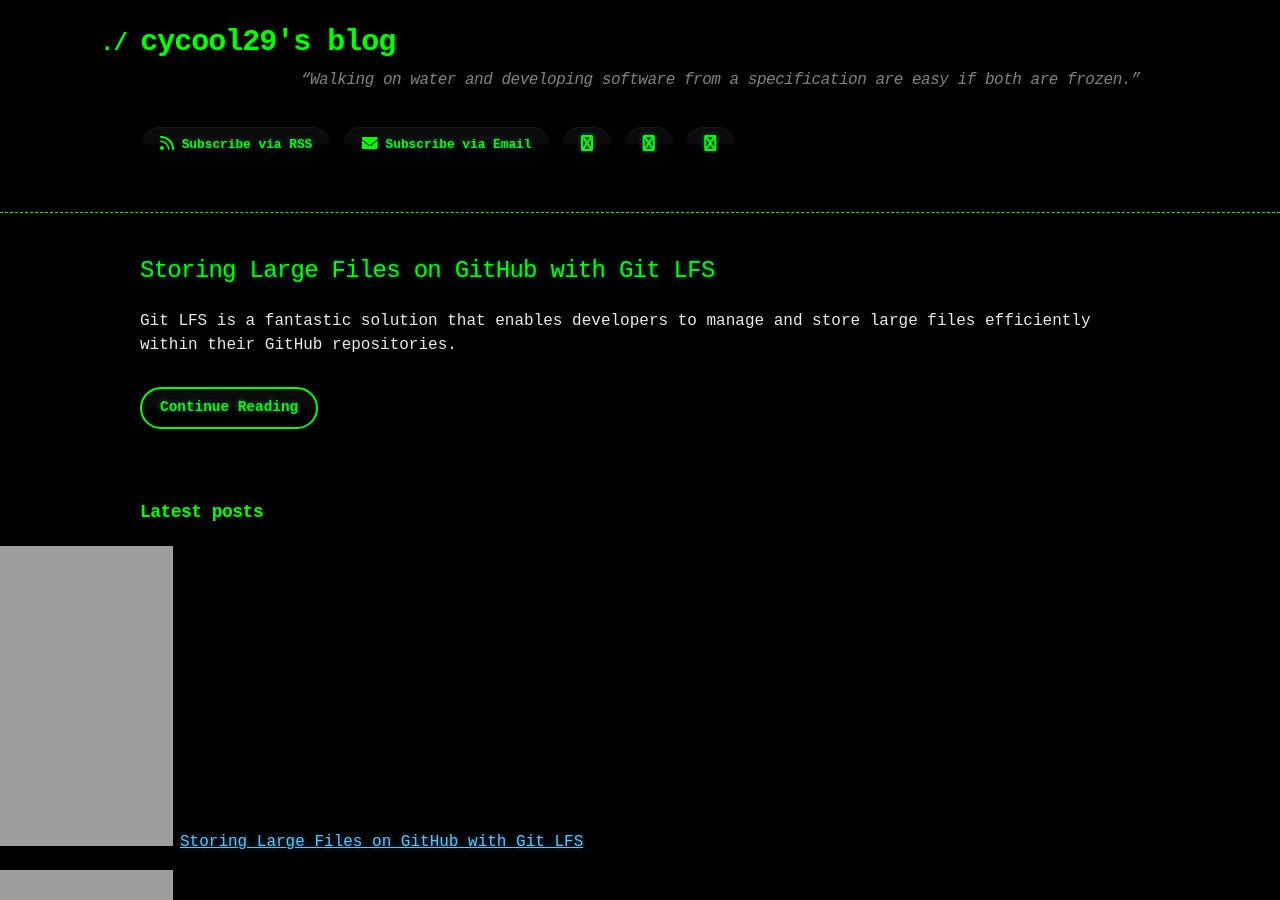
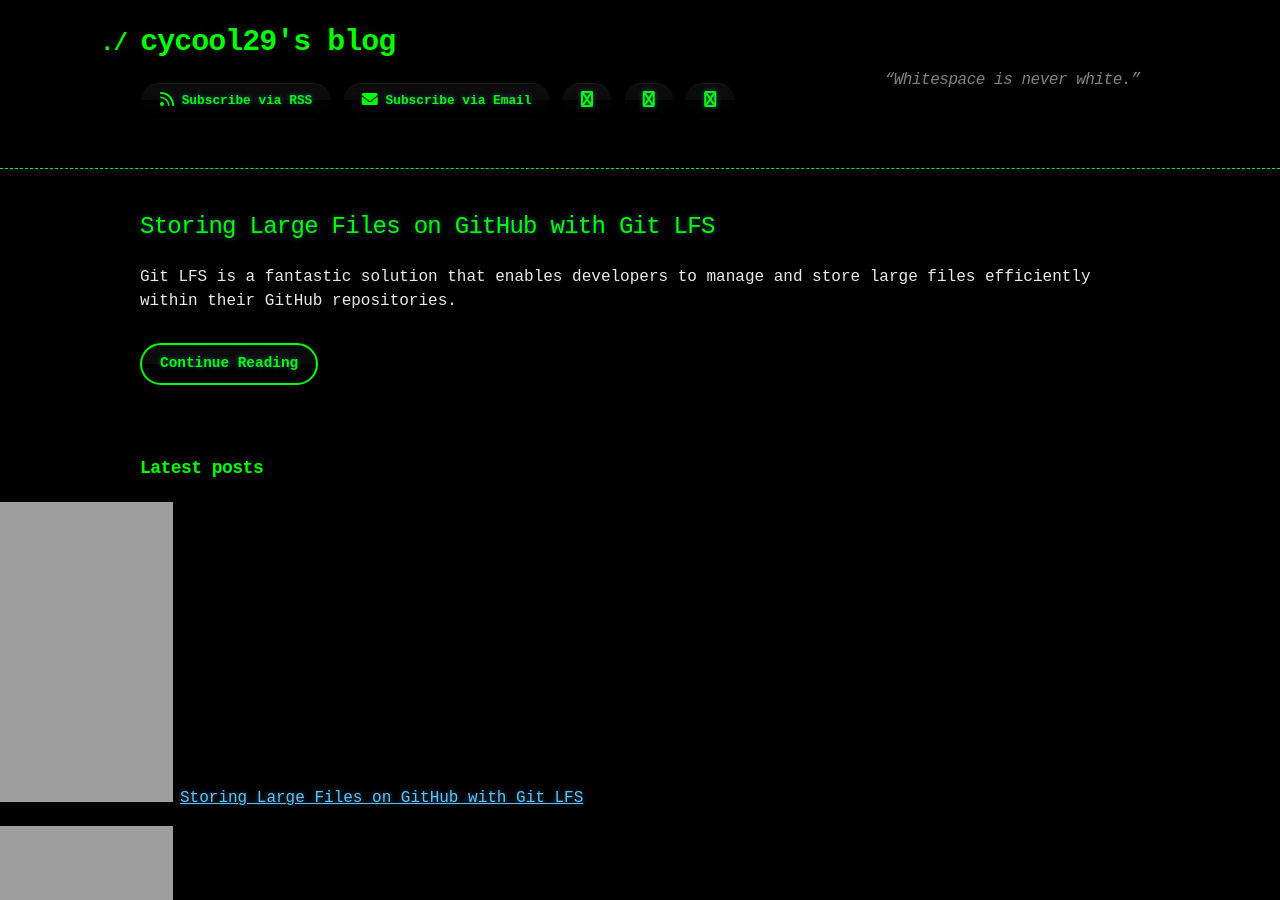
Before and after one commit to cycool29/cycool29.github.io, a Jekyll site: the page built from index.md, in a window 1280 px wide and 900 px high. Built offline with Jekyll 4.4.1, drawn with Linux system fonts in a browser that asks for light colours; a style sheet for code colours, icons or effects is not loaded.

Commit message:
Update quotes

```diff
--- a/_config.yml
+++ b/_config.yml
@@ -1,5 +1,5 @@
 title: cycool29's blog
-description: "“Walking on water and developing software from a specification are easy if both are frozen.” "
+description: "“Whitespace is never white.” "
 bio: A high school student. Intermediate in Python, Git, Bash. Learning JavaScript. He/Him. "
 author: cycool29
 url: https://cycool29.github.io
```
